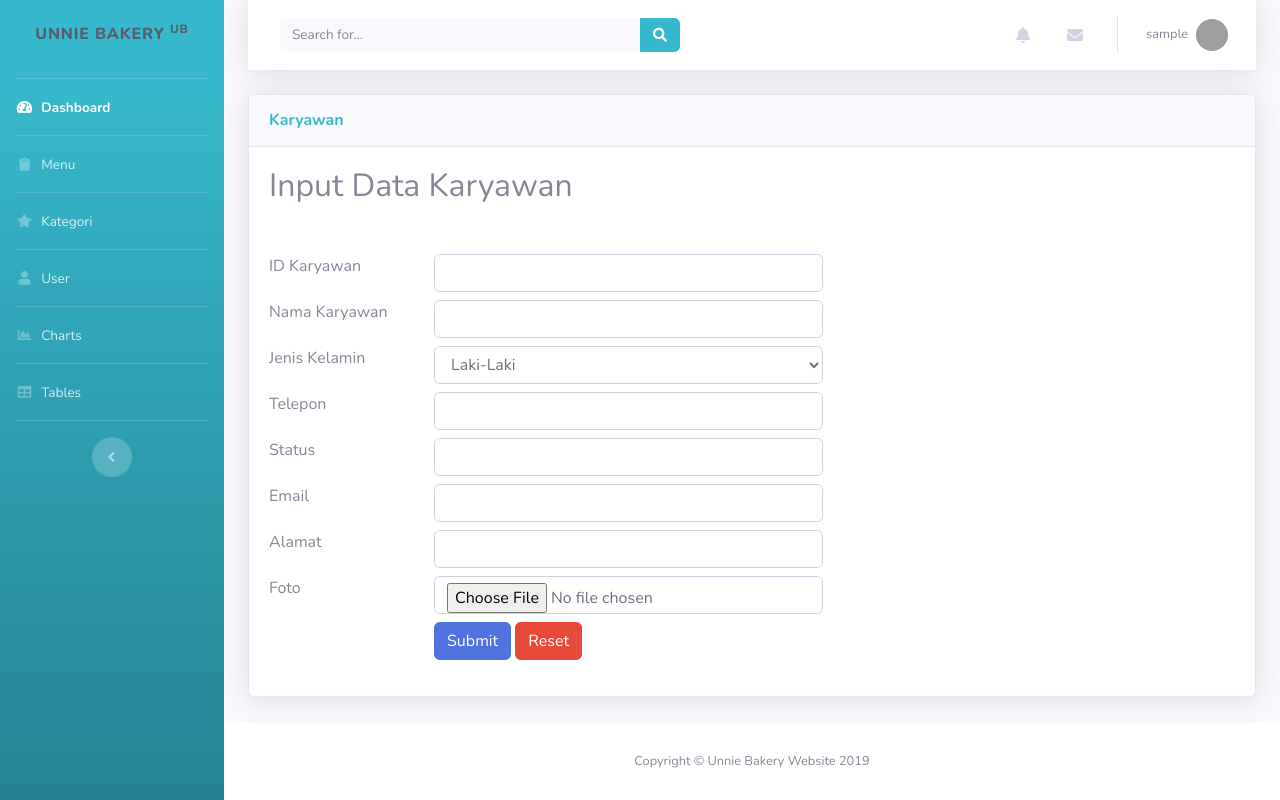
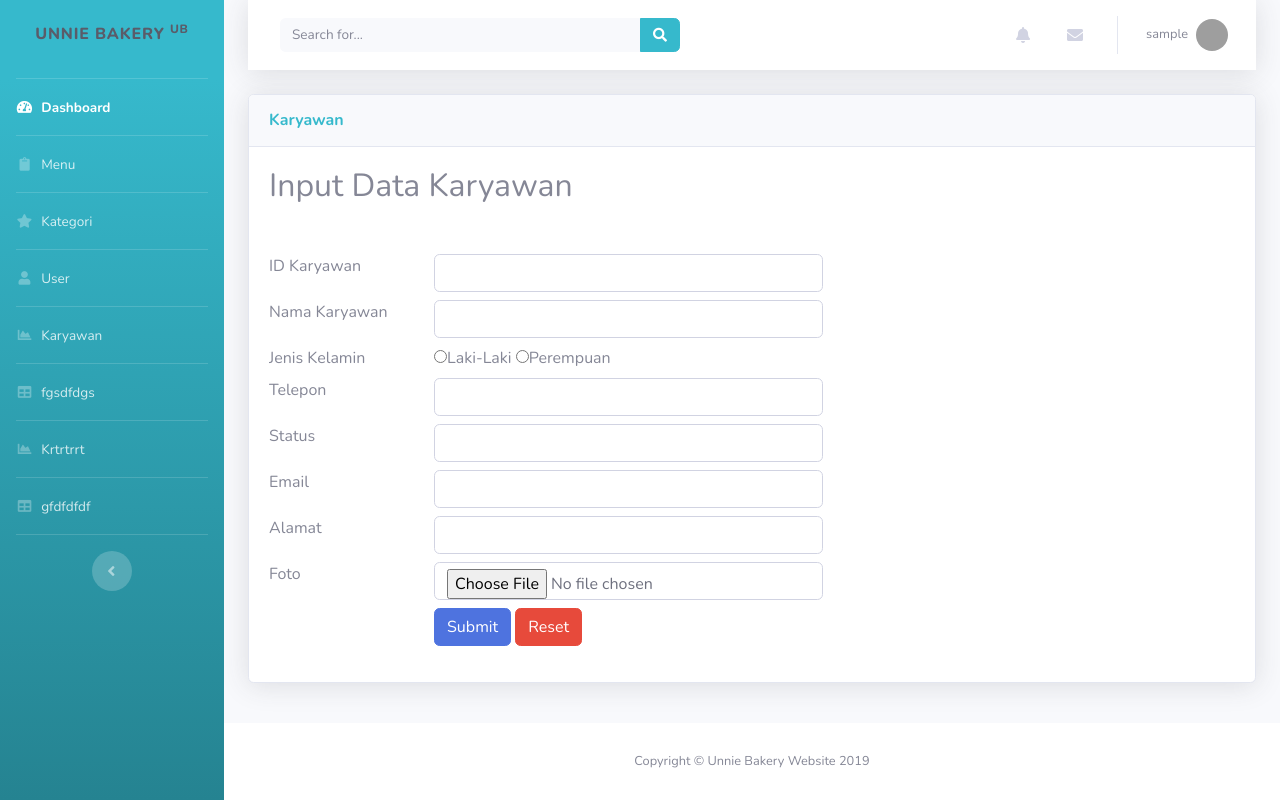
Before and after one commit to sciylnd1104/bakery, a PHP site: page /index.php?p=karyawan&page=entri in a window 1280 px wide. Run offline with PHP 8.4, Linux system fonts and the light colour scheme; the visitor is signed in with stand-in values (Sample User, id 1); tables that the repository leaves empty or names only in its code hold one stand-in row (values such as "Sample post"); grey boxes are pictures that could not be loaded.

Commit message:
third commit

```diff
--- a/karyawanView.php
+++ b/karyawanView.php
@@ -14,7 +14,6 @@
                   <thead class="bg-info text-white">
                     <tr>
                       <th>No</th>
-                      <th>ID Karyawan</th>
                       <th>Nama</th>
                       <th>Jenis Kelamin</th>
                       <th>Telepon</th>
@@ -28,7 +27,6 @@
                   <tfoot class="bg-info text-white">
                     <tr>
                     <th>No</th>
-                      <th>ID Karyawan</th>
                       <th>Nama</th>
                       <th>Jenis Kelamin</th>
                       <th>Telepon</th>
@@ -49,14 +47,13 @@
                  ?>
                  <tr>
                         <td><?= $i?></td>
-                        <td><?= $row['id_karyawan']?></td>
                         <td><?= $row['nama_karyawan']?></td>
                         <td><?= $row['jk']?></td>
                         <td><?= $row['telp']?></td>
                         <td><?= $row['status']?></td>
                         <td><?= $row['email']?></td>
                         <td><?= $row['alamat']?></td>
-                        <td><?= $row['foto']?></td>
+                        <td><img src="gambar/<?=$row['foto']?>" width="70px" height="70px"></td>
                         <td>
                           <a href="karyawanController.php?aksi=hapus&id_karyawan=<?php echo $row['id_karyawan']?>" class="btn btn-danger pr-2 pl-2" onclick="return confirm('Anda yakin ingin menghapus')"><i class="fas fa-trash mr-2"></i>Hapus</a>
                           <a href="?p=karyawan&page=update&id=<?php echo $row['id_karyawan']?>" class="btn btn-primary ml-2 pr-2 pl-2"><i class="far fa-edit mr-2"></i>Edit</a>
@@ -79,7 +76,7 @@
                           ID Karyawan
                         </div>
                         <div class="col-md-5">
-                          <input type="text" name="txtNama" class="form-control">
+                          <input type="text" name="txtIdKaryawan" class="form-control">
                         </div>
                       </div>
 
@@ -88,7 +85,7 @@
                           Nama Karyawan
                         </div>
                         <div class="col-md-5">
-                          <input type="textArea" name="txtKeterangan" class="form-control">
+                          <input type="textArea" name="txtNama" class="form-control">
                         </div>
                       </div>
 
@@ -97,10 +94,8 @@
                           Jenis Kelamin
                         </div>
                         <div class="col-md-5">
-                        <select name="cmbJk" class="form-control">
-                                <option value="L">Laki-Laki</option>
-                                <option value="P">Perempuan</option>
-                          </select>
+                                <input type="radio" name="jekel" value="L">Laki-Laki
+                                <input type="radio" name="jekel" value="P">Perempuan
                         </div>
                       </div>
 
@@ -174,7 +169,7 @@
                           ID Karyawan
                         </div>
                         <div class="col-md-5">
-                          <input type="text" name="txtNama" class="form-control" value="<?=$data['id_karyawan']?>">
+                          <input type="text" name="txtIdKaryawan" class="form-control" value="<?=$data['id_karyawan']?>">
                         </div>
                       </div>
                       <div class="row mt-2">
@@ -182,7 +177,7 @@
                           Nama Karyawan
                         </div>
                         <div class="col-md-5">
-                          <input type="textArea" name="txtKeterangan" class="form-control" value="<?=$data['nama_karyawan']?>">
+                          <input type="textArea" name="txtNama" class="form-control" value="<?=$data['nama_karyawan']?>">
                         </div>
                       </div>
                       <div class="row mt-2">
@@ -190,17 +185,8 @@
                           Jenis Kelamin
                         </div>
                         <div class="col-md-5">
-                        <select name="cmbKaryawan" class="form-control">
-                            <?php
-                                $datakaryawan = mysqli_query($koneksi,'select * from karyawan');
-                                while($row=mysqli_fetch_array($datakaryawan)){
-                            ?>
-                            <option value='<?php  echo "$row[nama_karyawan]" ?>' <?php  if($row['id_karyawan']== $data['id_karyawan']) echo "selected='selected'"?> ><?php  echo "$row[nama_karyawan]"?></option>
-                            <?php
-                              }
-                            ?>
-
-                          </select>
+                          <input type="radio" name="jekel" value="L" <?php echo ($data['jk']=='L')? 'checked':''?>>Laki-Laki
+                          <input type="radio" name="jekel" value="P"<?php echo ($data['jk']=='P')? 'checked':''?>>Perempuan
                         </div>
                       </div>
                       <div class="row mt-2">
@@ -208,7 +194,7 @@
                           Telepon
                         </div>
                         <div class="col-md-5">
-                          <input type="textArea" name="txtKeterangan" class="form-control" value="<?=$data['telp']?>">
+                          <input type="textArea" name="txtTelepon" class="form-control" value="<?=$data['telp']?>">
                         </div>
                       </div>
                       <div class="row mt-2">
@@ -216,7 +202,7 @@
                           Status
                         </div>
                         <div class="col-md-5">
-                          <input type="textArea" name="txtKeterangan" class="form-control" value="<?=$data['status']?>">
+                          <input type="textArea" name="txtStatus" class="form-control" value="<?=$data['status']?>">
                         </div>
                       </div>
                       <div class="row mt-2">
@@ -224,7 +210,7 @@
                           Email
                         </div>
                         <div class="col-md-5">
-                          <input type="textArea" name="txtKeterangan" class="form-control" value="<?=$data['email']?>">
+                          <input type="textArea" name="txtEmail" class="form-control" value="<?=$data['email']?>">
                         </div>
                       </div>
                       <div class="row mt-2">
@@ -232,7 +218,7 @@
                           Alamat
                         </div>
                         <div class="col-md-5">
-                          <input type="textArea" name="txtKeterangan" class="form-control" value="<?=$data['alamat']?>">
+                          <input type="textArea" name="txtAlamat" class="form-control" value="<?=$data['alamat']?>">
                         </div>
                       </div>
                       <div class="row mt-2">
--- a/kategoriView.php
+++ b/kategoriView.php
@@ -42,7 +42,6 @@
                         <td>
                           <a href="kategoriController.php?aksi=hapus&id_kategori=<?php echo $row['id_kategori']?>" class="btn btn-danger pr-2 pl-2" onclick="return confirm('Anda yakin ingin menghapus')"><i class="fas fa-trash mr-2"></i>Hapus</a>
                           <a href="?p=kategori&page=update&id=<?php echo $row['id_kategori']?>" class="btn btn-primary ml-2 pr-2 pl-2"><i class="far fa-edit mr-2"></i>Edit</a>
-                          <a href="" class="btn btn-success">Detail</a>
                         </td>
                       </tr>
                       <?php $i++;}?>
--- a/sidebar.php
+++ b/sidebar.php
@@ -53,9 +53,9 @@
 
 <!-- Nav Item - Charts -->
 <li class="nav-item">
-  <a class="nav-link" href="#">
+  <a class="nav-link" href="index.php?p=karyawan">
     <i class="fas fa-fw fa-chart-area"></i>
-    <span>Charts</span></a>
+    <span>Karyawan</span></a>
 </li>
 
 <!-- Divider -->
@@ -65,7 +65,26 @@
 <li class="nav-item">
   <a class="nav-link" href="#">
     <i class="fas fa-fw fa-table"></i>
-    <span>Tables</span></a>
+    <span>fgsdfdgs</span></a>
+</li>
+
+<hr class="sidebar-divider my-0">
+
+<!-- Nav Item - Charts -->
+<li class="nav-item">
+  <a class="nav-link" href="index.php?p=karyawan">
+    <i class="fas fa-fw fa-chart-area"></i>
+    <span>Krtrtrrt</span></a>
+</li>
+
+<!-- Divider -->
+<hr class="sidebar-divider my-0">
+
+<!-- Nav Item - Tables -->
+<li class="nav-item">
+  <a class="nav-link" href="#">
+    <i class="fas fa-fw fa-table"></i>
+    <span>gfdfdfdf</span></a>
 </li>
 
 <!-- Divider -->
```
Also changed, not shown: karyawanController.php (+94 -19 lines), menuController.php (+8 -4 lines), menuView.php (+19 -0 lines).
